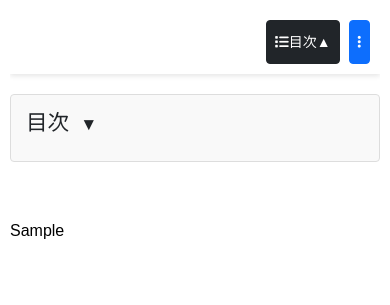
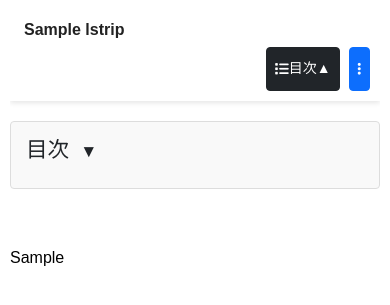
Before and after one commit to daishir0/Papernote, a Flask app: template templates/post.html in a window 390 px wide. Shown: the top 305 px of the page. Run offline with Flask 2, Linux system fonts and the light colour scheme; the template is opened without the code that fills it: most values are stand-ins (such as "Sample title", 1, 10 or a date in 2020); parts of the project's set-up code (start-up, migrations or seed data) failed here and were passed over; some libraries are stand-ins or nearby versions.

Commit message:
feat: 投稿ページのヘッダーにメモタイトルを表示
一覧ボタンの右隣にメモタイトルを左寄せで表示。長文は省略しツールチップで全文を確認可能。スマホでは上段に折り返して表示し、印刷時は非表示。

Co-Authored-By: Claude Opus 4.7 (1M context) <noreply@anthropic.com>

```diff
--- a/static/post-content-style.css
+++ b/static/post-content-style.css
@@ -57,13 +57,48 @@ pre{
     background-color: var(--ui-header-bg, white);
     padding: 10px;
     box-shadow: 0 2px 5px rgba(0,0,0,0.1);
+    gap: 12px;
+}
+.post-header-title {
+    flex: 1 1 auto;
+    min-width: 0;
+    margin: 0;
+    padding: 0 4px 0 8px;
+    font-size: 1.05rem;
+    font-weight: 600;
+    line-height: 1.3;
+    text-align: left;
+    color: var(--ui-header-title-color, #222);
+    white-space: nowrap;
+    overflow: hidden;
+    text-overflow: ellipsis;
 }
 @media (max-width: 768px) {
+    .post-header {
+        flex-wrap: wrap;
+        row-gap: 6px;
+    }
+    .post-header-title {
+        order: -1;
+        flex: 1 1 100%;
+        text-align: left;
+        padding: 0 4px;
+        font-size: 1rem;
+        white-space: normal;
+        overflow: visible;
+        text-overflow: clip;
+        word-break: break-word;
+    }
     .post-header .btn {
         min-height: 44px;
         display: inline-flex;
         align-items: center;
         justify-content: center;
+    }
+}
+@media print {
+    .post-header-title {
+        display: none;
     }
 }
 .content-wrapper {
--- a/templates/post.html
+++ b/templates/post.html
@@ -236,6 +236,7 @@
         <i class="fas fa-arrow-left"></i><span class="d-none d-sm-inline ms-1">一覧</span>
     </a>
     {% endif %}
+    <h1 class="post-header-title" title="{{ content['title'].lstrip('#').strip() }}">{{ content['title'].lstrip('#').strip() }}</h1>
     <div class="align-right">
         <!-- セクション進捗バッジ -->
         <button id="section-badge-btn" class="btn btn-outline-secondary btn-sm none_print" style="display:none;" title="残りのセクションをすべて表示">
```
